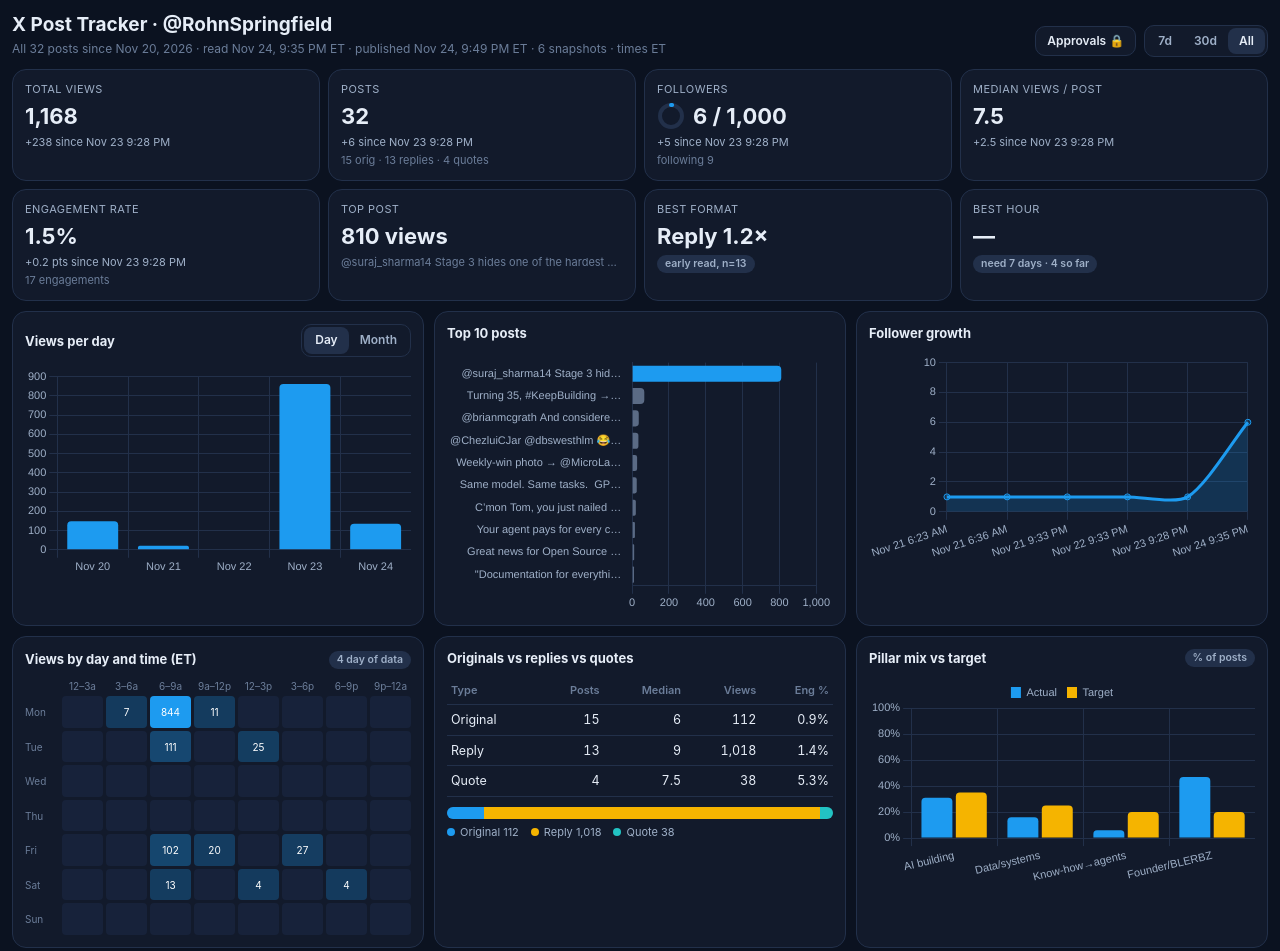
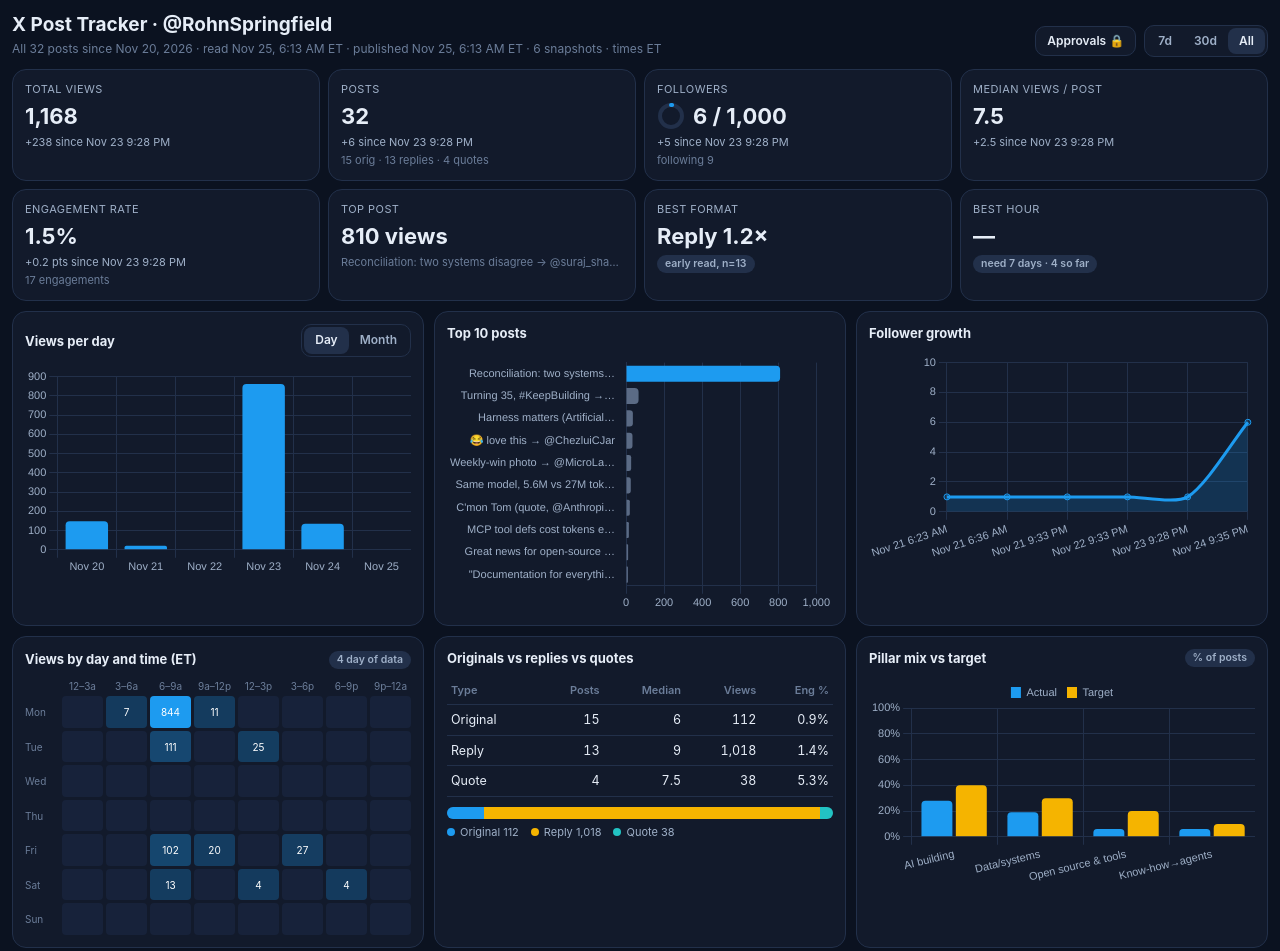
Before and after one commit to MoRohn/x-tracker, a plain HTML site: page index.html in a window 1280 px wide. Shown: the top 951 px of the page. Drawn offline with nearby package versions, Linux system fonts and the light colour scheme.

Commit message:
Data refresh Nov 25, 6:13 AM ET

```diff
--- a/data.json
+++ b/data.json
@@ -1,7 +1,7 @@
 {
- "published_et": "Nov 24, 9:49 PM ET",
- "generated_at": "2026-11-25T02:35:43.915948+00:00",
- "generated_et": "Nov 24, 9:35 PM ET",
+ "published_et": "Nov 25, 6:13 AM ET",
+ "generated_at": "2026-11-25T11:13:25.249619+00:00",
+ "generated_et": "Nov 25, 6:13 AM ET",
  "handle": "RohnSpringfield",
  "since_et": "Nov 20, 2026",
  "snapshots": 6,
@@ -38,7 +38,7 @@
   },
   "top": {
    "id": "2124847190812291350",
-   "label": "@suraj_sharma14 Stage 3 hides one of the hardest parts in on",
+   "label": "Reconciliation: two systems disagree → @suraj_sharma14",
    "views": 810,
    "type": "Reply",
    "et": "Nov 23 7:47 AM",
@@ -174,26 +174,37 @@
    },
    "pillars": [
     {
-     "n": 10,
-     "views": 106,
-     "median": 9.5,
-     "eng": 5,
-     "eng_rate": 4.7,
-     "likes": 2,
+     "n": 9,
+     "views": 116,
+     "median": 9,
+     "eng": 6,
+     "eng_rate": 5.2,
+     "likes": 3,
      "name": "AI building in practice",
-     "target": 35,
-     "share": 31
+     "target": 40,
+     "share": 28
     },
     {
-     "n": 5,
-     "views": 28,
-     "median": 4,
-     "eng": 0,
-     "eng_rate": 0.0,
+     "n": 6,
+     "views": 838,
+     "median": 6.0,
+     "eng": 2,
+     "eng_rate": 0.2,
+     "likes": 1,
+     "name": "Data/systems lessons",
+     "target": 30,
+     "share": 19
+    },
+    {
+     "n": 2,
+     "views": 26,
+     "median": 13.0,
+     "eng": 1,
+     "eng_rate": 3.8,
      "likes": 0,
-     "name": "Data/systems lessons",
-     "target": 25,
-     "share": 16
+     "name": "Open source & tools",
+     "target": 20,
+     "share": 6
     },
     {
      "n": 2,
@@ -203,53 +214,42 @@
      "eng_rate": 9.1,
      "likes": 1,
      "name": "Expert know-how → agents (acumane)",
-     "target": 20,
+     "target": 10,
      "share": 6
-    },
-    {
-     "n": 15,
-     "views": 1023,
-     "median": 7,
-     "eng": 11,
-     "eng_rate": 1.1,
-     "likes": 6,
-     "name": "Founder life / BLERBZ",
-     "target": 20,
-     "share": 47
     }
    ],
    "hooks": [
     {
-     "n": 2,
-     "views": 35,
-     "median": 17.5,
+     "n": 1,
+     "views": 36,
+     "median": 36,
      "eng": 2,
-     "eng_rate": 5.7,
+     "eng_rate": 5.6,
+     "likes": 1,
+     "name": "News + takeaway",
+     "enough": false,
+     "mult": 4.8
+    },
+    {
+     "n": 4,
+     "views": 75,
+     "median": 20.0,
+     "eng": 3,
+     "eng_rate": 4.0,
      "likes": 1,
      "name": "Proof / showcase",
      "enough": false,
-     "mult": 2.3
+     "mult": 2.7
     },
     {
-     "n": 3,
-     "views": 51,
+     "n": 5,
+     "views": 867,
      "median": 10,
-     "eng": 2,
-     "eng_rate": 3.9,
-     "likes": 1,
+     "eng": 5,
+     "eng_rate": 0.6,
+     "likes": 3,
      "name": "One-line answer",
-     "enough": false,
-     "mult": 1.3
-    },
-    {
-     "n": 4,
-     "views": 41,
-     "median": 9.5,
-     "eng": 3,
-     "eng_rate": 7.3,
-     "likes": 2,
-     "name": "Link drop",
-     "enough": false,
+     "enough": true,
      "mult": 1.3
     },
     {
@@ -264,26 +264,37 @@
      "mult": 1.1
     },
     {
-     "n": 18,
-     "views": 957,
-     "median": 6.0,
-     "eng": 8,
-     "eng_rate": 0.8,
-     "likes": 4,
-     "name": "Hot take",
-     "enough": true,
-     "mult": 0.8
+     "n": 3,
+     "views": 21,
+     "median": 8,
+     "eng": 1,
+     "eng_rate": 4.8,
+     "likes": 1,
+     "name": "Link drop",
+     "enough": false,
+     "mult": 1.1
     },
     {
-     "n": 3,
-     "views": 74,
-     "median": 5,
+     "n": 4,
+     "views": 80,
+     "median": 5.5,
      "eng": 2,
-     "eng_rate": 2.7,
+     "eng_rate": 2.5,
      "likes": 1,
      "name": "Personal story / confession",
      "enough": false,
      "mult": 0.7
+    },
+    {
+     "n": 13,
+     "views": 79,
+     "median": 4,
+     "eng": 4,
+     "eng_rate": 5.1,
+     "likes": 2,
+     "name": "Hot take",
+     "enough": true,
+     "mult": 0.5
     },
     {
      "n": 1,
@@ -423,6 +434,11 @@
      "label": "Nov 24",
      "views": 136,
      "posts": 6
+    },
+    {
+     "label": "Nov 25",
+     "views": 0,
+     "posts": 0
     }
    ],
    "by_month": [
@@ -506,7 +522,7 @@
    "top": [
     {
      "id": "2124847190812291350",
-     "label": "@suraj_sharma14 Stage 3 hides one of the hardest parts in on",
+     "label": "Reconciliation: two systems disagree → @suraj_sharma14",
      "views": 810,
      "type": "Reply",
      "et": "Nov 23 7:47 AM",
@@ -522,7 +538,7 @@
     },
     {
      "id": "2125214232639914398",
-     "label": "@brianmcgrath And considered versioning them as a combo. Art",
+     "label": "Harness matters (Artificial Analysis) → @brianmcgrath",
      "views": 36,
      "type": "Reply",
      "et": "Nov 24 8:05 AM",
@@ -530,7 +546,7 @@
     },
     {
      "id": "2125214423010680966",
-     "label": "@ChezluiCJar @dbswesthlm 😂 love this",
+     "label": "😂 love this → @ChezluiCJar",
      "views": 34,
      "type": "Reply",
      "et": "Nov 24 8:06 AM",
@@ -546,7 +562,7 @@
     },
     {
      "id": "2125309027001540938",
-     "label": "Same model. Same tasks.\n\nGPT-6 Luna used 5.6M tokens per tas",
+     "label": "Same model, 5.6M vs 27M tokens: harness (chart)",
      "views": 25,
      "type": "Original",
      "et": "Nov 24 2:22 PM",
@@ -554,7 +570,7 @@
     },
     {
      "id": "2125210279835562370",
-     "label": "C’mon Tom, you just nailed it.\n\n@AnthropicAI where you at, t",
+     "label": "C'mon Tom (quote, @AnthropicAI jab)",
      "views": 20,
      "type": "Quote",
      "et": "Nov 24 7:49 AM",
@@ -562,7 +578,7 @@
     },
     {
      "id": "2125214893699678321",
-     "label": "Your agent pays for every connected MCP tool on every turn. ",
+     "label": "MCP tool defs cost tokens every turn (Notion 17,161)",
      "views": 15,
      "type": "Original",
      "et": "Nov 24 8:08 AM",
@@ -570,7 +586,7 @@
     },
     {
      "id": "2124869666812158171",
-     "label": "Great news for Open Source AI and inevitably humanity itself",
+     "label": "Great news for open-source AI (quote)",
      "views": 11,
      "type": "Quote",
      "et": "Nov 23 9:16 AM",
@@ -588,7 +604,7 @@
    "bottom": [
     {
      "id": "2124860285995622631",
-     "label": "@finnbuilt Build a product that includes distribution as an ",
+     "label": "Distribution as a feature → @finnbuilt",
      "views": 1,
      "type": "Reply",
      "et": "Nov 23 8:39 AM",
@@ -669,13 +685,13 @@
  ],
  "funnel": {
   "drafted": 44,
-  "approved": 10,
-  "posted": 10
+  "approved": 13,
+  "posted": 13
  },
  "moves": [
-  "Lean on replies: median 9 views vs 6 for originals (13 vs 15 posts).",
-  "Pick fresh threads: @TonyChanBuilds, @brianmcgrath passed you ≥1% of parent views; @Nehakathare (310 replies), @anupamrjp (63 replies) passed <0.1%.",
-  "Rebalance pillars: Expert know-how → agents (acumane) is 6% of posts vs a 20% target."
+  "Reply where attention already is: replies on 100K+-view parents got a median 810 views vs 9 on <2K parents. Scout with reply_targets.py.",
+  "Ride the winner: 'Reconciliation: two systems disagree → @suraj_sharma14' did 810 views (90x its type median). Next package: standalone original: same insight, plain problem-first hook.",
+  "Lean on replies: median 9 views vs 6 for originals (13 vs 15 posts)."
  ],
  "limits": [
   {
@@ -700,7 +716,7 @@
   },
   {
    "label": "Classification",
-   "value": "12 of 32 posts hand-classified in classify.json; the rest are keyword guesses"
+   "value": "23 of 32 posts hand-classified in classify.json; the rest are keyword guesses"
   }
  ]
 }
--- a/sw.js
+++ b/sw.js
@@ -1,6 +1,6 @@
 // X Tracker service worker. Network-first for everything (HTML, JS, JSON) so updates arrive immediately;
 // the cache is only an offline fallback. Old caches are deleted and a new SW takes over at once.
-const C = "xt-v13";
+const C = "xt-v14";
 const SHELL = ["./", "index.html", "approve/", "approve/index.html", "manifest.webmanifest", "icons/icon-192.png"];
 self.addEventListener("install", e => {
   self.skipWaiting();
```
Also changed, not shown: approve/index.html (+20 -6 lines), approve/drafts.enc.json.
